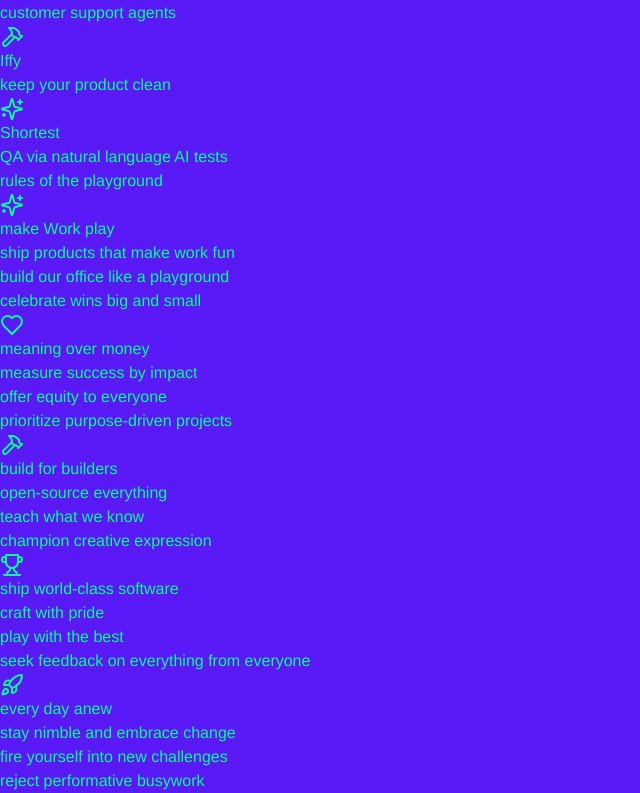
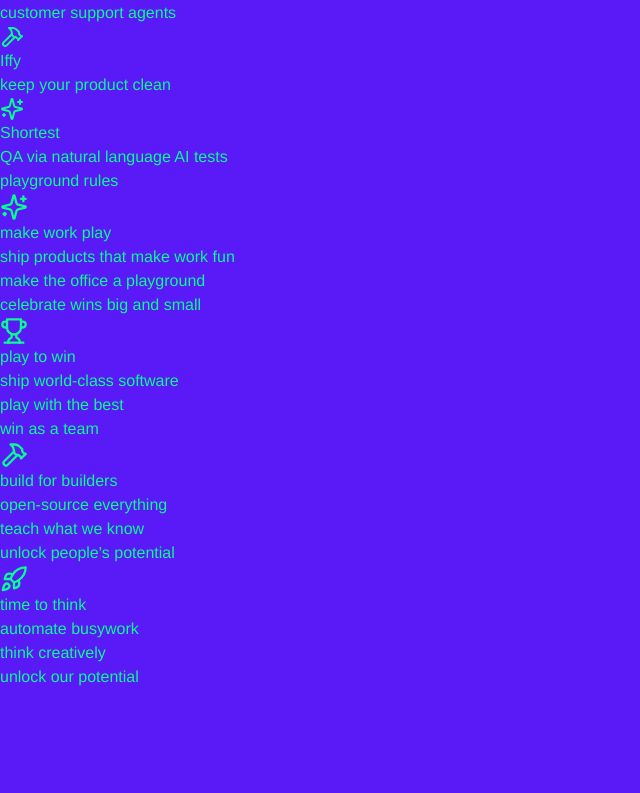
Before and after one commit to antiwork/antiwork, a Next.js app: page / in a window 1280 px wide. Shown: the part 382-1175 px from the top of the page, without its empty margins (0-640 px from the left). After the commit the page ends 1071 px from the top, so only its background shows below. Built offline with nearby package versions, Linux system fonts and the light colour scheme.

Commit message:
Update homepage values to 2x2 grid with new content and improved icons
Co-Authored-By: sahil.lavingia@gmail.com <sahil.lavingia@gmail.com>

```diff
--- a/components/page.tsx
+++ b/components/page.tsx
@@ -124,49 +124,36 @@ function PageContent() {
 
   const values = [
     {
-      title: "make Work play",
-      icon: <Sparkles size={24} />,
+      title: "make work play",
+      icon: <Sparkles size={28} className="text-current" />,
       points: [
         "ship products that make work fun",
-        "build our office like a playground",
+        "make the office a playground",
         "celebrate wins big and small",
       ],
     },
     {
-      title: "meaning over money",
-      icon: <Heart size={24} />,
+      title: "play to win",
+      icon: <Trophy size={28} className="text-current" />,
       points: [
-        "measure success by impact",
-        "offer equity to everyone",
-        "prioritize purpose-driven projects",
+        "ship world-class software",
+        "play with the best",
+        "win as a team",
       ],
     },
     {
       title: "build for builders",
-      icon: <Hammer size={24} />,
+      icon: <Hammer size={28} className="text-current" />,
       points: [
         "open-source everything",
         "teach what we know",
-        "champion creative expression",
+        "unlock people's potential",
       ],
     },
     {
-      title: "ship world-class software",
-      icon: <Trophy size={24} />,
-      points: [
-        "craft with pride",
-        "play with the best",
-        "seek feedback on everything from everyone",
-      ],
-    },
-    {
-      title: "every day anew",
-      icon: <Rocket size={24} />,
-      points: [
-        "stay nimble and embrace change",
-        "fire yourself into new challenges",
-        "reject performative busywork",
-      ],
+      title: "time to think",
+      icon: <Rocket size={28} className="text-current" />,
+      points: ["automate busywork", "think creatively", "unlock our potential"],
     },
   ];
 
@@ -269,7 +256,7 @@ function PageContent() {
 
           <section className="mb-8 xl:mb-16">
             <h2 className="mb-8 text-sm font-bold tracking-wide sm:text-base lg:text-lg xl:text-4xl">
-              made with love
+              crafted with pride
             </h2>
             <div className="grid grid-cols-1 gap-8 xl:gap-12">
               {products.map((product) => (
@@ -299,9 +286,9 @@ function PageContent() {
 
           <section className="mb-8 xl:mb-16">
             <h2 className="mb-8 text-sm font-bold tracking-wide sm:text-base lg:text-lg xl:text-4xl">
-              rules of the playground
+              playground rules
             </h2>
-            <div className="grid grid-cols-1 gap-8 xl:gap-12">
+            <div className="grid grid-cols-1 gap-8 sm:grid-cols-2 xl:gap-12">
               {values.map((value) => (
                 <div key={value.title} style={{ borderColor: textColor }}>
                   <div className="mb-2 flex items-center xl:mb-4">
```
